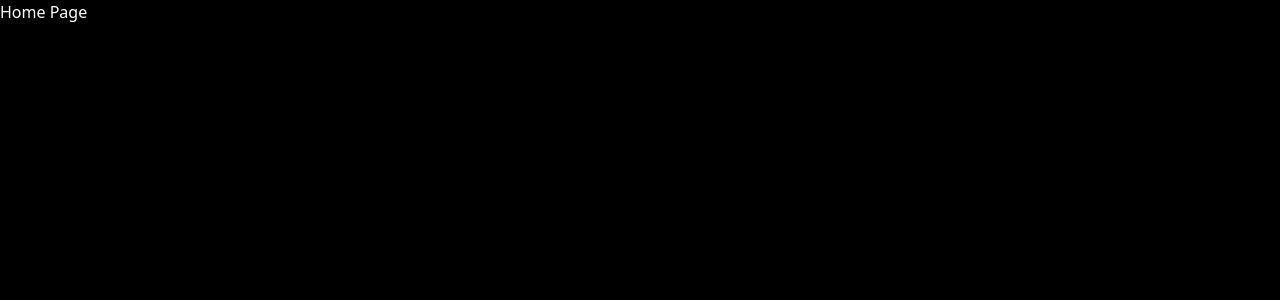
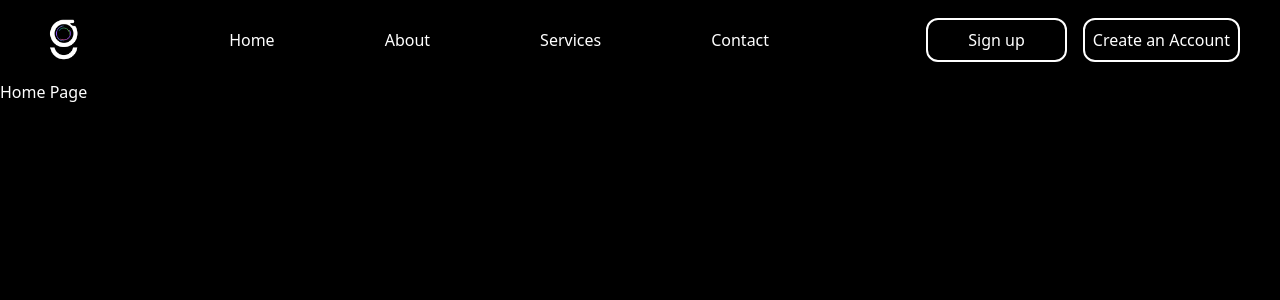
Before and after one commit to NIGHTFURY609/grohub, a Next.js app: page / in a window 1280 px wide. Shown: the top 300 px of the page. Built offline with nearby package versions, Linux system fonts and the light colour scheme.

Commit message:
navbar first

```diff
--- /dev/null
+++ b/app/components/Navbar.tsx
@@ -0,0 +1,63 @@
+import React,{useState} from 'react'
+import logo from '../../public/logo.png'
+import Image from 'next/image';
+import Link from 'next/link';
+import {Menu,X} from 'lucide-react'
+
+const NavItems = [
+  { label: 'Home', href: '/' },
+  { label: 'About', href: '/about' },
+  { label: 'Services', href: '/services' },
+  { label: 'Contact', href: '/contact' },
+];
+
+export default function Navbar() {
+    const [nav,setNav]=useState(false);
+    const handlenav=()=>{
+        setNav(!nav)
+    }
+  return (
+    <nav className="shadow-md py-4 px-10 text-white text-l">
+      <div className="container flex justify-between items-center">
+        <Link href="/" className="text-xl font-bold w-12 h-12">
+          <Image src={logo} alt='logo'/>
+        </Link>
+        <ul className='hidden lg:flex justify-around items-center min-w-[650px] '>
+            {
+                NavItems.map((item,index)=>(
+                    <li key={index} className=''><Link href={item.href}>{item.label}</Link></li>
+                ))
+            }
+        </ul>
+        <div className='hidden lg:flex items-center'>
+            <Link href='#' className='border-2 rounded-xl p-2 px-10 mx-4'>Sign up</Link>
+            <Link href="#" className='border-2 rounded-xl p-2 px-2'>Create an Account</Link>
+        </div>
+        <div className='lg:hidden' onClick={handlenav}>
+            {nav?<X/>:<Menu/>}
+        </div>
+      </div>
+      {nav && (
+        <div className="absolute top-16 left-0 w-full bg-black p-6 flex flex-col gap-4 lg:hidden">
+          <ul className="flex flex-col gap-4">
+            {NavItems.map((item, index) => (
+              <li key={index}>
+                <Link
+                  href={item.href}
+                  className="block hover:text-[#53b787]"
+                  onClick={() => setNav(false)}
+                >
+                  {item.label}
+                </Link>
+              </li>
+            ))}
+          </ul>
+          <div className="flex flex-col gap-2 mt-4">
+            <Link href="#" className="border-2 rounded-xl px-4 py-2 text-center hover:bg-white hover:text-black">Sign up</Link>
+            <Link href="#" className="border-2 rounded-xl px-4 py-2 text-center hover:bg-white hover:text-black">Create Account</Link>
+          </div>
+        </div>
+      )}
+    </nav>
+  );
+}
--- a/app/page.tsx
+++ b/app/page.tsx
@@ -1,3 +1,11 @@
+"use client"
+import Navbar from './components/Navbar'
+
 export default async function Home() {
-  return <div className="text-white">Home Page</div>;
+  return (
+    <>
+    <Navbar/>
+    <div className="text-white">Home Page</div>
+    </>
+);
 }
--- a/package.json
+++ b/package.json
@@ -10,6 +10,7 @@
   },
   "dependencies": {
     "framer-motion": "^12.15.0",
+    "lucide-react": "^0.511.0",
     "next": "15.3.2",
     "postcss": "^8.5.4",
     "react": "^19.0.0",
```
Also changed, not shown: 1 other file (tests, documents, lock files or other folders).
